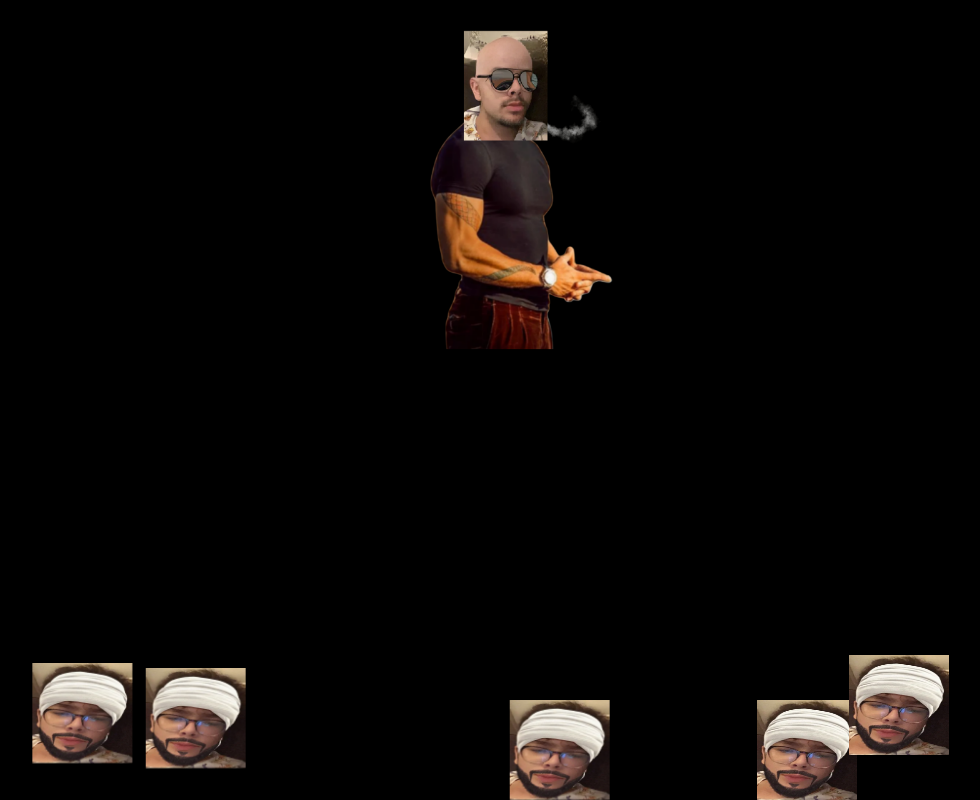
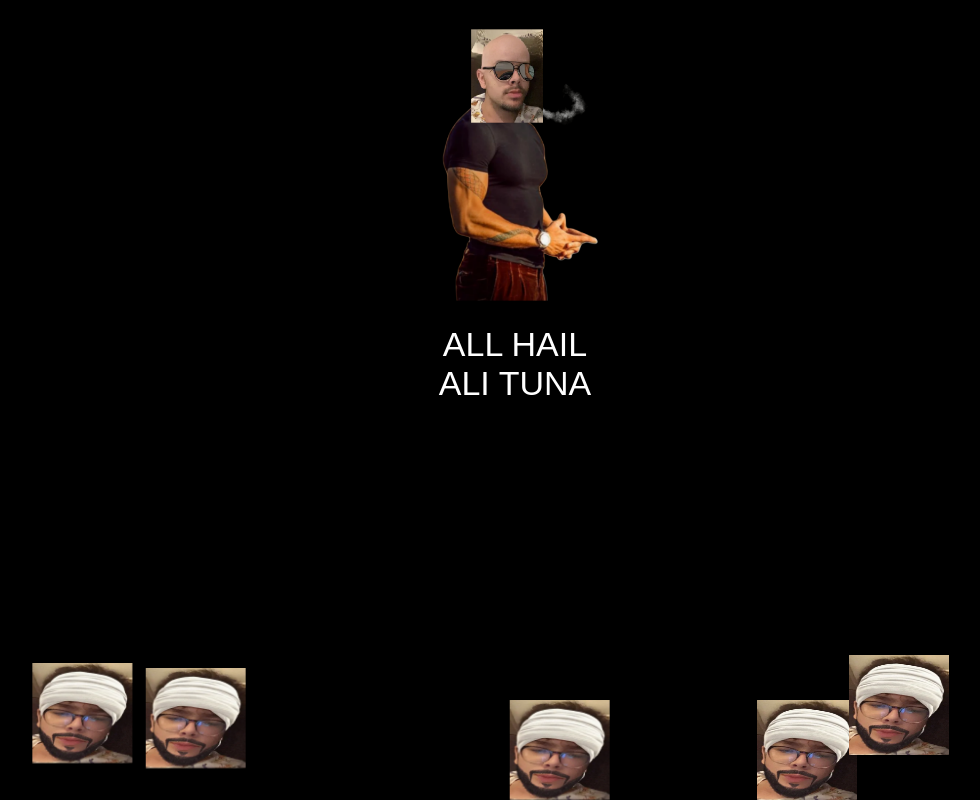
Before and after one commit to 3leafClover/rex, a plain HTML site: page index.html in a window 1280 px wide. Shown: the whole page, without its empty margins (125-1105 px from the left). Drawn offline with Linux system fonts and the light colour scheme.

Commit message:
added text

```diff
--- a/index.html
+++ b/index.html
@@ -14,8 +14,17 @@
             height: 100vh;
             background-color: #000000;
         }
+        #hail{
+            text-align: center;
+            margin-top: 325px;
+            font-family:Arial, Helvetica, sans-serif;
+            font-size: 34px;
+            color: white;
+            width: 100%;
+            position: absolute;
+        }
         #top-image {
-            width: 50%;
+            width: 40%;
             max-width: 600px;
             margin-top: 20px;
             z-index: 1;
@@ -47,6 +56,7 @@
     </style>
 </head>
 <body>
+    <p id="hail">ALL HAIL <br> ALI TUNA</p>
     <img id="top-image" src="Untitled design.png" alt="Top Image">
     <div class="bottom-images">
         <img src="image.png" alt="Small Image 1" style="left: 10%;">
```
